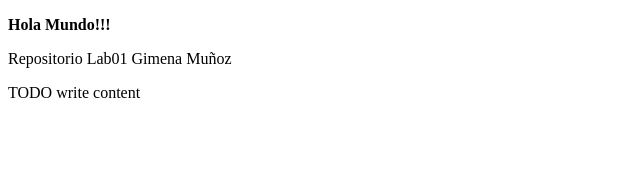
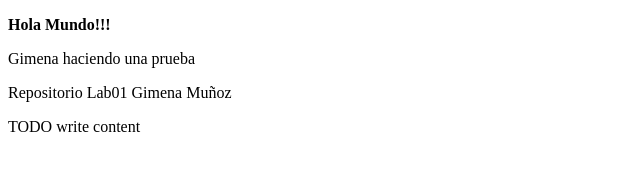
Before and after one commit to gimenamunozf0309/Gimena_Lab01, a website: page public_html/index.html in a window 1280 px wide. Shown: the whole page, without its empty margins (0-640 px from the left). Drawn offline with Linux system fonts and the light colour scheme.

Commit message:
Agregue Gimena haciendo una prueba

```diff
--- a/public_html/index.html
+++ b/public_html/index.html
@@ -13,6 +13,7 @@ and open the template in the editor.
     <body>
         <!--Aca comienza-->
         <p><b> Hola Mundo!!! </b></p>
+        <p>Gimena haciendo una prueba</p>
         <p>Repositorio Lab01 Gimena Muñoz</p>
 
         <div>TODO write content</div>
```
